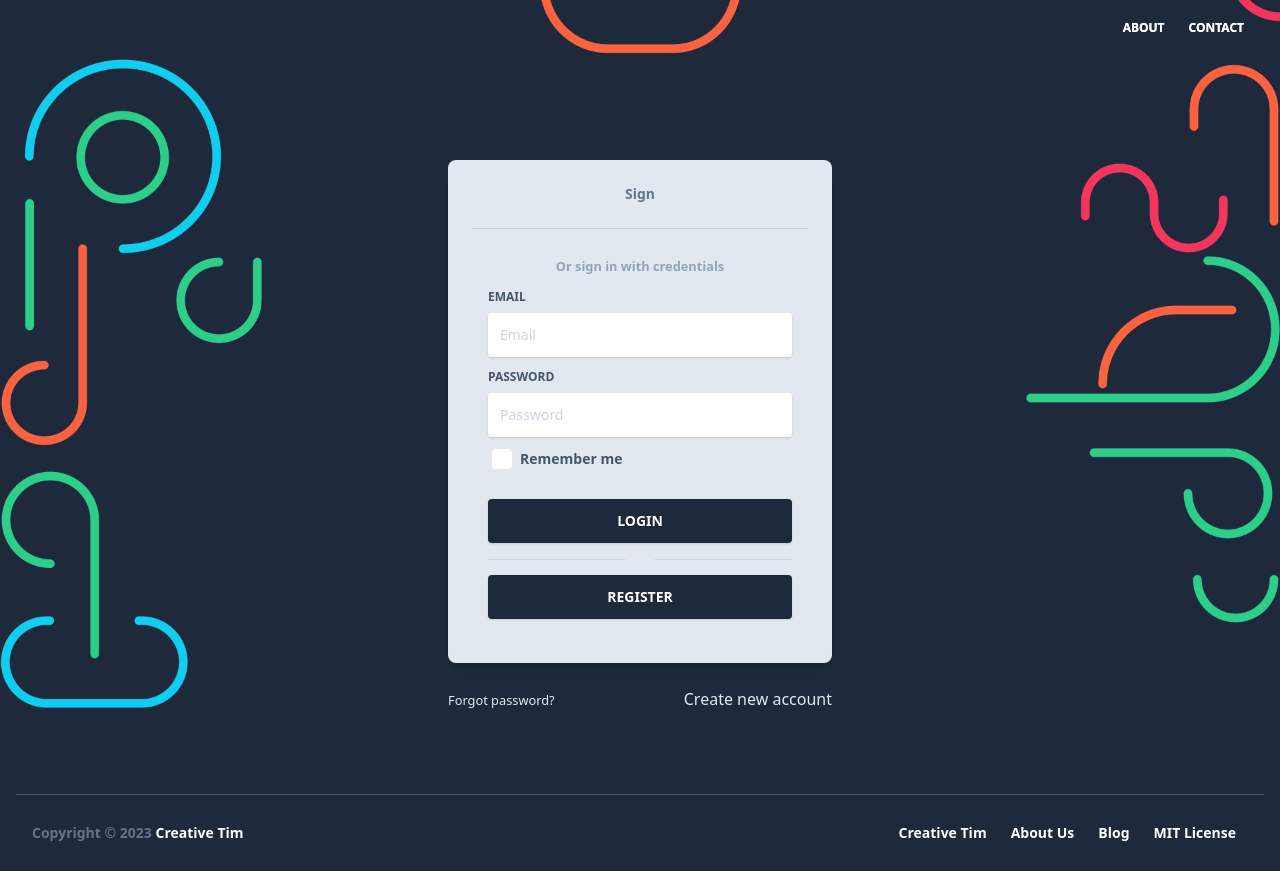
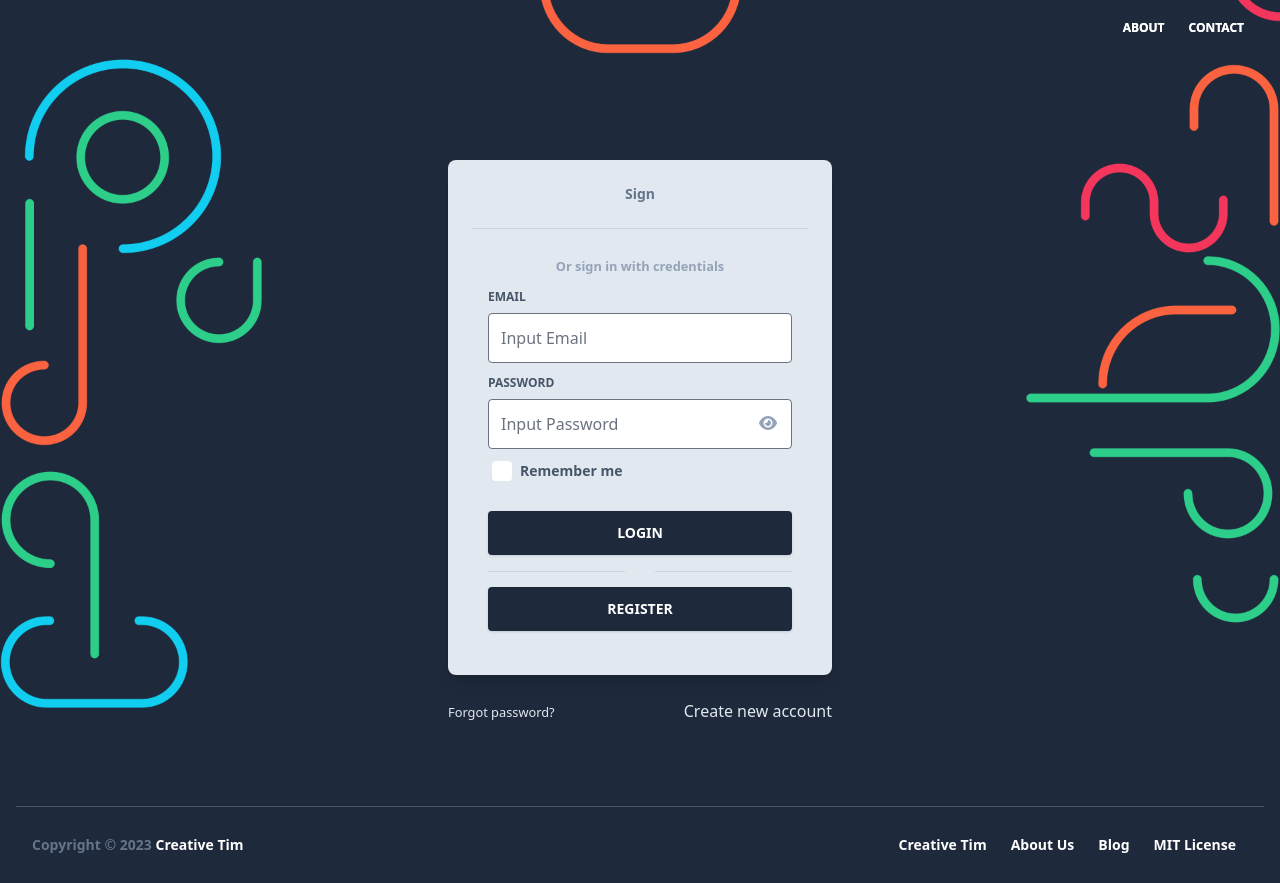
Before and after one commit to ZetPay/multilevel-frontend, a Next.js app: page /auth/login in a window 1280 px wide. Built offline with nearby package versions, Linux system fonts and the light colour scheme.

Commit message:
feat: login

```diff
--- a/pages/auth/login.js
+++ b/pages/auth/login.js
@@ -1,15 +1,48 @@
 import React from "react";
 import Link from "next/link";
 import { useRouter } from 'next/router'
+import { useDispatch, useSelector } from "react-redux";
+import { useFormik } from 'formik';
+import * as yup from 'yup';
 
 // layout for page
 
 import Auth from "layouts/Auth.js";
 import Button from "components/Atoms/Button/Button";
 import Navbar from "components/Navbars/AuthNavbar";
+import Input from "components/Atoms/Input/Input";
+import { AuthActions } from "store/redux/authReducer";
 
 export default function Login() {
   const router = useRouter()
+  const dispatch = useDispatch();
+  const auth = useSelector(state => state.authReducer);
+
+  const formik = useFormik({
+    initialValues: {
+      email: '',
+      password: ''
+    },
+    onSubmit: value => {
+      const { email, password } = value
+      dispatch(AuthActions.doLoginRequest({
+        data: {
+          email: email,
+          password: password
+        },
+        navigate: () => {
+          router.push("/admin/dashboard")
+        }
+      }))
+    },
+    validationSchema: yup.object({
+      email: yup
+        .string()
+        .email('Must be a valid email')
+        .required('Email is required'),
+      password: yup.string().required('Password is required')
+    }),
+  });
 
   return (
     <>
@@ -46,33 +79,42 @@ export default function Login() {
                 <div className="text-blueGray-400 text-center mb-3 font-bold">
                   <small>Or sign in with credentials</small>
                 </div>
-                <form>
+                <form onSubmit={formik.handleSubmit}>
                   <div className="relative w-full mb-3">
-                    <label
-                      className="block uppercase text-blueGray-600 text-xs font-bold mb-2"
-                      htmlFor="grid-password"
-                    >
-                      Email
-                    </label>
-                    <input
+                    <Input
                       type="email"
-                      className="border-0 px-3 py-3 placeholder-blueGray-300 text-blueGray-600 bg-white rounded text-sm shadow focus:outline-none focus:ring w-full ease-linear transition-all duration-150"
-                      placeholder="Email"
+                      label="Email"
+                      placeholder="Input Email"
+                      name="email"
+                      value={formik.values.email}
+                      onChange={formik.handleChange}
+                      onBlur={formik.handleBlur}
+                      style={{borderColor: formik.errors.email ? 'red' : ''}}
                     />
+                    { formik.errors.email && (
+                      <p className="mt-2 text-sm text-red-600 text-red-500">{formik.errors.email}</p>
+                    )}
                   </div>
 
                   <div className="relative w-full mb-3">
-                    <label
-                      className="block uppercase text-blueGray-600 text-xs font-bold mb-2"
-                      htmlFor="grid-password"
-                    >
-                      Password
-                    </label>
-                    <input
+                    <Input
                       type="password"
-                      className="border-0 px-3 py-3 placeholder-blueGray-300 text-blueGray-600 bg-white rounded text-sm shadow focus:outline-none focus:ring w-full ease-linear transition-all duration-150"
-                      placeholder="Password"
+                      label="Password"
+                      placeholder="Input Password"
+                      name="password"
+                      value={formik.values.password}
+                      onChange={formik.handleChange}
+                      onBlur={formik.handleBlur}
+                      style={{borderColor: formik.errors.password ? 'red' : ''}}
                     />
+                    <div
+                      className="absolute top-0 right-0 text-blueGray-400 bg-transparent rounded text-base font-normal block w-8 py-3 px-1 leading-normal cursor-pointer text-center mt-6 mr-2"
+                      onClick={() => {  }}>
+                        <i className="fas fa-eye"></i>
+                    </div>
+                    { formik.errors.password && (
+                      <p className="mt-2 text-sm text-red-600 text-red-500">{formik.errors.password}</p>
+                    )}
                   </div>
                   <div>
                     <label className="inline-flex items-center cursor-pointer">
@@ -88,10 +130,7 @@ export default function Login() {
                   </div>
 
                   <div className="text-center mt-6">
-                    <Button label="Login" onClick={e => {
-                      e.preventDefault()
-                      router.push('/admin/dashboard')
-                    }} />
+                    <Button label="Login" type="submit" isFetching={auth?.login?.fetching} />
                   </div>
                   <div className="flex flex-row align-center">
                     <hr className="w-full mt-3 border-b-1 border-blueGray-300" />
--- a/services/api.js
+++ b/services/api.js
@@ -8,7 +8,7 @@ const api = axios.create({
 });
 
 const URL = {
-    LOGIN: 'sign-in',
+    LOGIN: 'auth/login',
     REGISTER: 'auth/register',
     PROFILE: 'profile',
     // payment
--- a/store/sagas/authSagas.js
+++ b/store/sagas/authSagas.js
@@ -6,13 +6,14 @@ import { AuthActions } from 'store/redux/authReducer';
 function* doLogin(data) {
   try {
     const {payload} = data;
-    const response = yield call(api.post, URL.LOGIN, payload);
+    const response = yield call(api.post, URL.LOGIN, payload?.data);
 
+    console.log("=== RESPONSE ====",response)
     yield put(AuthActions.doLoginSuccess(response.data));
-    api.defaults.headers.common.Authorization = `${response?.data?.token?.type} ${response?.data?.token?.token}`;
-
+    api.defaults.headers.common.Authorization = `Bearer ${response?.data?.data?.token?.token}`;
+    payload?.navigate();
   } catch (error) {
-    yield put(AuthActions.doLoginSuccess([]));
+    yield put(AuthActions.doLoginSuccess(error));
   }
 }
 
```
